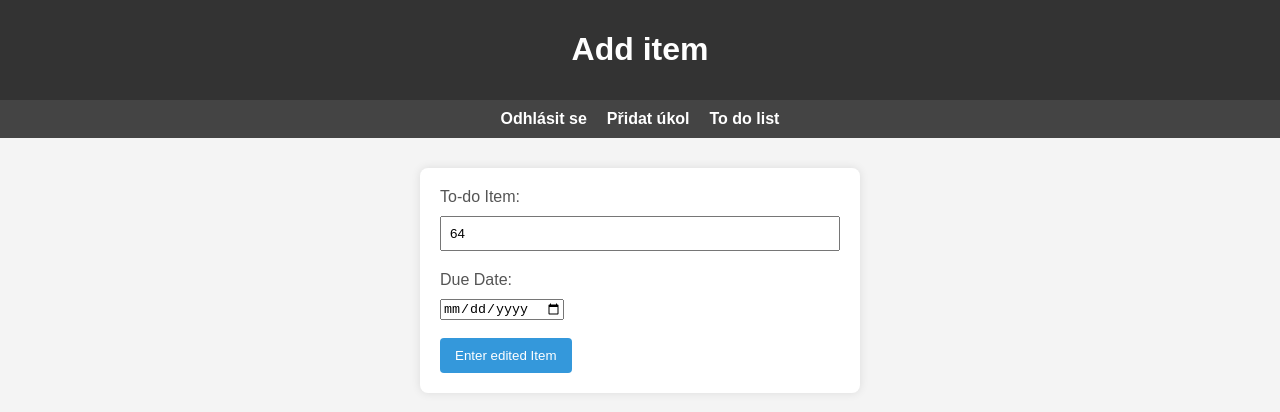
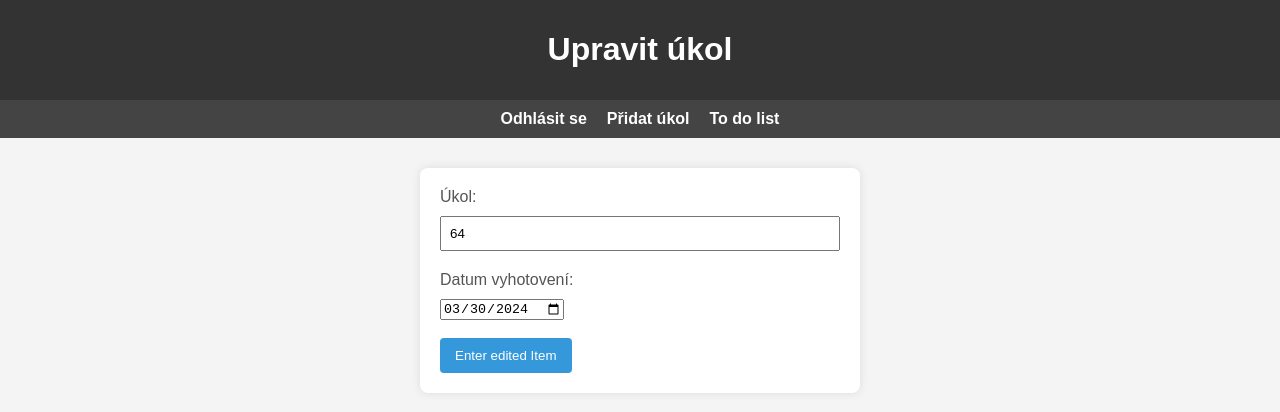
Before and after one commit to solver941/Django---To-do-list, a Django app: page /edit/29/ in a window 1280 px wide. Shown: the top 412 px of the page. Run offline with Django 5.2, Linux system fonts and the light colour scheme; the first user in the database is signed in; data comes from the database, SQL or seed files in the repository.

Commit message:
edit Datefield default value

```diff
--- a/app/templates/app/edit.html
+++ b/app/templates/app/edit.html
@@ -1,7 +1,8 @@
 {% extends "app/main.html" %}
+
 <!DOCTYPE html>
 <body>
-{% block header %}Add item{% endblock %}
+{% block header %}Upravit úkol{% endblock %}
 {% block content %}
 
     {% if messages %}
@@ -13,19 +14,16 @@
     {% endif %}
 
     <div id="todo-form">
-        <form action="/update_item/{{ user_item.id }}" method="post" id="add-item-form">
+        <form action="/update_item/{{ user_item.id }}" method="post" id="edit-item-form">
             {% csrf_token %}
-            <label for="to_do">To-do Item:</label>
+            <label for="to_do">Úkol:</label>
             <input type="text" id="to_do" name="item" value="{{ user_item.question_text }}" required>
 
-            <label for="due_date">Due Date:</label>
-            {{ example_form.my_date_field }}
-            {% comment %}<input type="text" id="due_date" name="due_date" required>{% endcomment %}
-            <input id="due_date" name="due_date" type="date" required>
+            <label for="due_date">Datum vyhotovení:</label>
+            <input id="due_date" name="due_date" type="date" value="{{ user_item.due_date|date:'Y-m-d' }}" required>
             <br><br>
             <input type="submit" value="Enter edited Item">
         </form>
     </div>
 
-
 {% endblock %}
--- a/app/views.py
+++ b/app/views.py
@@ -11,7 +11,7 @@ from django.contrib.auth import logout
 from django.contrib.auth import login
 from django.contrib import auth
 from django.utils import timezone
-from .forms import UserLoginForm, UserSignUpForm
+from .forms import UserLoginForm, UserSignUpForm, ExampleForm
 
 def index(request):
     return render(request, "app/index.html")
@@ -48,7 +48,7 @@ def login_method(request):
             messages.success(request, "Úspěšné přihlášení k účtu.")
             return redirect('app:logged_in_page')
         else:
-            messages.error(request, 'Your username or password is incorrect.')
+            messages.error(request, 'Vaše přihlašovací jméno nebo heslo je špatně.')
             return redirect("app:login")
     else:
         form = AuthenticationForm()
@@ -104,11 +104,6 @@ def completed(request, id):
 
 def edit(request, id):
     item = get_object_or_404(Item, id=id)
-    print(item.due_date)
-    #form_with_initial_date = example_form.my_date_field(initial_date=item.due_date)
-    # {{ example_form.my_date_field }}
-    user = request.user
-    user_items = Item.objects.filter(user=user)
     return render(request, 'app/edit.html', {"user_item":item})
 
 def edit_item(request, id):
```
Also changed, not shown: app/static/app/to-do-list.png (deleted), db.sqlite3.
